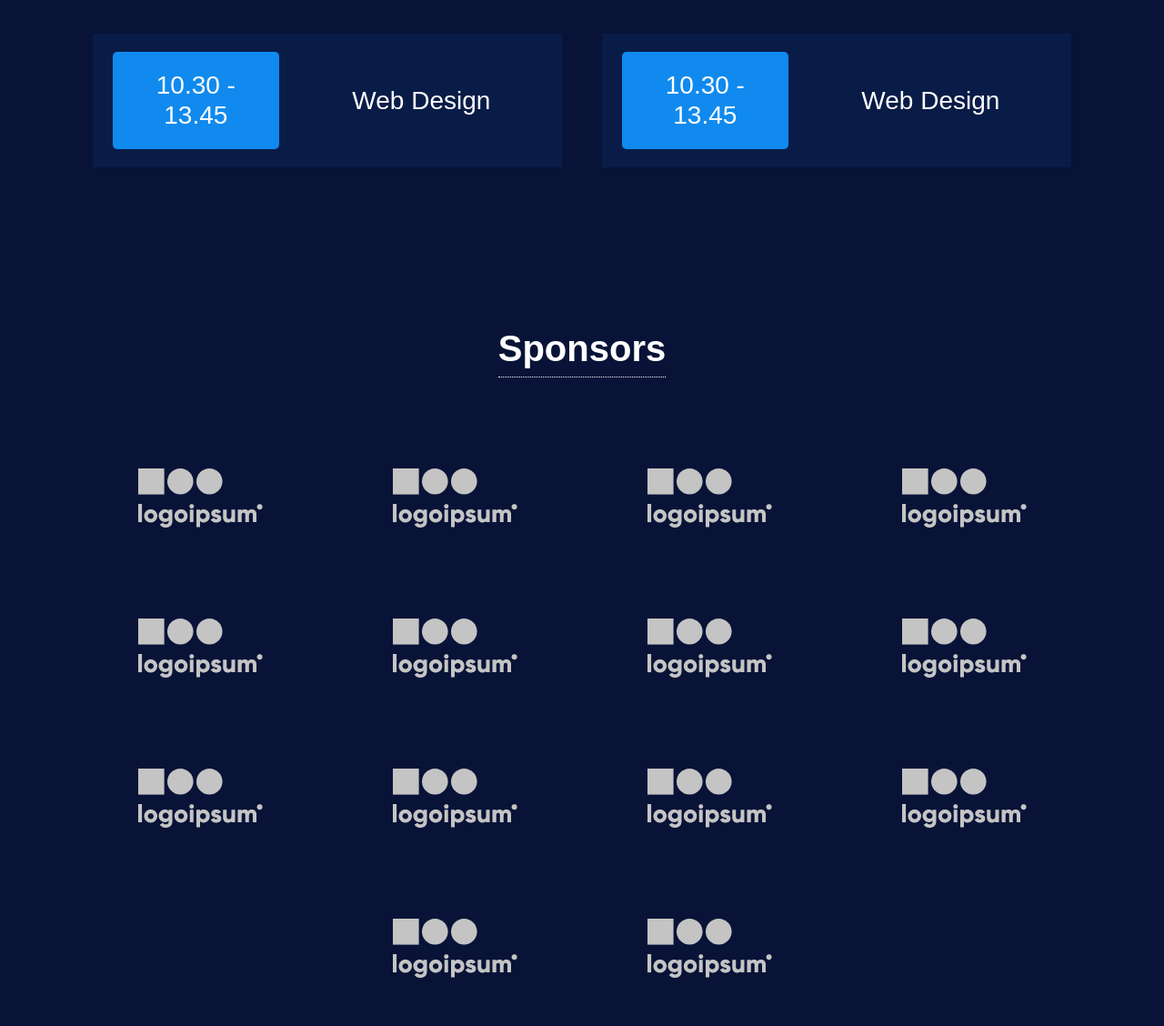
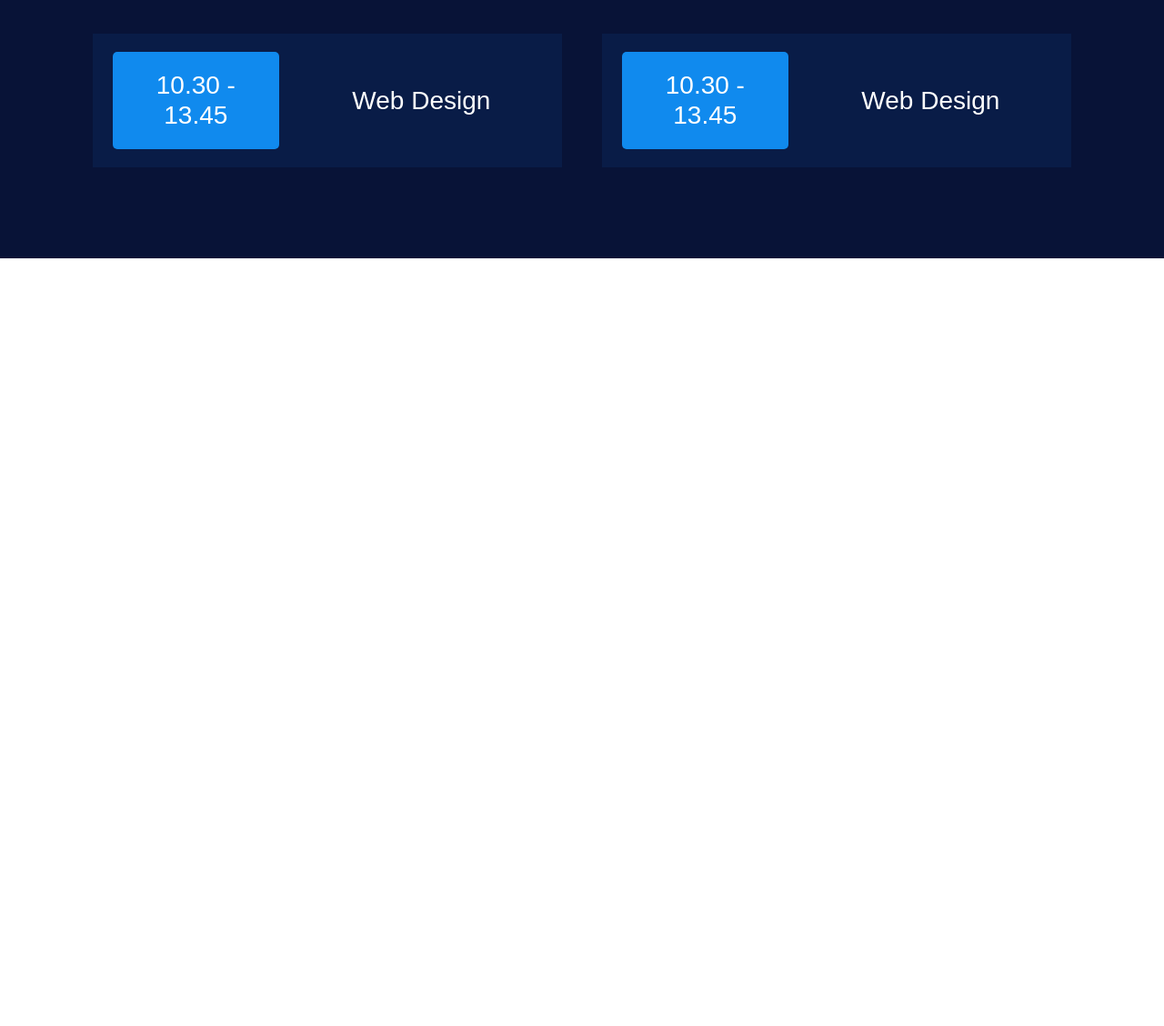
Before and after one commit to ankitdmeshram/ascend-tech-fest, a plain HTML site: page index.html in a window 1280 px wide. Shown: the part 1437-2565 px from the top of the page at 91% size. After the commit the page ends 1721 px from the top, so only its background shows below. Drawn offline with nearby package versions, Linux system fonts and the light colour scheme.

Commit message:
Revert "Sponsors design create"
This reverts commit 8ac52b97da462c799f07dd633b799841610de22e.

```diff
--- a/css/style.css
+++ b/css/style.css
@@ -2,7 +2,6 @@
   padding: 0;
   margin: 0;
   font-family: sans-serif;
-  overflow-x: hidden;
 }
 
 .gs-hero {
@@ -65,7 +64,6 @@
   padding: 100px 10px 50px 10px;
   background: linear-gradient(#081337, #081337);
   color: white;
-  /* border-bottom: 1px solid rgba(255, 255, 255, 0.141); */
 }
 
 .gs-event h2 {
@@ -110,31 +108,3 @@
         padding: 25px 10px 10px 10px;
     }
 }
-
-.gs-sponsor {
-  padding: 75px 10px;
-  background: linear-gradient(#081337, #081337);
-  color: white;
-}
-
-.gs-sponsor h2 {
-  font-size: 2.5rem;
-  font-weight: 600;
-  text-align: center;
-  border-bottom: 1px dotted white;
-  width: fit-content;
-  margin: auto;
-  padding-bottom: 7px;
-}
-
-.gs-sponsor .sponsor-list {
-  padding: 50px 10px 10px 10px;
-}
-.gs-sponsor .sponsor-list .logo-box {
-  padding: 50px;
-}
-@media (max-width: 992px) {
-  .gs-sponsor .sponsor-list .logo-box {
-    padding: 25px;
-  }
-}
--- a/index.html
+++ b/index.html
@@ -36,10 +36,10 @@
                                 <a class="nav-link" href="#event">Events</a>
                             </li>
                             <li class="nav-item">
-                                <a class="nav-link" href="#sponsor">Sponsors</a>
+                                <a class="nav-link" href="#">Sponsers</a>
                             </li>
                             <li class="nav-item">
-                                <a class="nav-link" href="#contact">Contact</a>
+                                <a class="nav-link" href="#">Contact</a>
                             </li>
                         </ul>
                     </div>
@@ -160,95 +160,13 @@
                         </div>
                     </div>
                 </div>
+
+
+
+
+
             </div>
         </div>
-    </section>
-
-    <section class="gs-sponsor" id="sponsor">
-
-        <div class="container">
-
-            <div class="row">
-                <div class="col-12">
-                    <h2>Sponsors</h2>
-                </div>
-            </div>
-
-            <div class="row justify-content-center sponsor-list">
-                <div class="col-sm-3 col-6">
-                    <div class="logo-box text-center">
-                        <img src="img/logo/logo1.png" class="img-fluid" alt="logo1">
-                    </div>
-                </div>
-                <div class="col-sm-3 col-6">
-                    <div class="logo-box text-center">
-                        <img src="img/logo/logo1.png" class="img-fluid" alt="logo1">
-                    </div>
-                </div>
-                <div class="col-sm-3 col-6">
-                    <div class="logo-box text-center">
-                        <img src="img/logo/logo1.png" class="img-fluid" alt="logo1">
-                    </div>
-                </div>
-                <div class="col-sm-3 col-6">
-                    <div class="logo-box text-center">
-                        <img src="img/logo/logo1.png" class="img-fluid" alt="logo1">
-                    </div>
-                </div>
-                <div class="col-sm-3 col-6">
-                    <div class="logo-box text-center">
-                        <img src="img/logo/logo1.png" class="img-fluid" alt="logo1">
-                    </div>
-                </div>
-                <div class="col-sm-3 col-6">
-                    <div class="logo-box text-center">
-                        <img src="img/logo/logo1.png" class="img-fluid" alt="logo1">
-                    </div>
-                </div>
-                <div class="col-sm-3 col-6">
-                    <div class="logo-box text-center">
-                        <img src="img/logo/logo1.png" class="img-fluid" alt="logo1">
-                    </div>
-                </div>
-                <div class="col-sm-3 col-6">
-                    <div class="logo-box text-center">
-                        <img src="img/logo/logo1.png" class="img-fluid" alt="logo1">
-                    </div>
-                </div>
-                <div class="col-sm-3 col-6">
-                    <div class="logo-box text-center">
-                        <img src="img/logo/logo1.png" class="img-fluid" alt="logo1">
-                    </div>
-                </div>
-                <div class="col-sm-3 col-6">
-                    <div class="logo-box text-center">
-                        <img src="img/logo/logo1.png" class="img-fluid" alt="logo1">
-                    </div>
-                </div>
-                <div class="col-sm-3 col-6">
-                    <div class="logo-box text-center">
-                        <img src="img/logo/logo1.png" class="img-fluid" alt="logo1">
-                    </div>
-                </div>
-                <div class="col-sm-3 col-6">
-                    <div class="logo-box text-center">
-                        <img src="img/logo/logo1.png" class="img-fluid" alt="logo1">
-                    </div>
-                </div>
-                <div class="col-sm-3 col-6">
-                    <div class="logo-box text-center">
-                        <img src="img/logo/logo1.png" class="img-fluid" alt="logo1">
-                    </div>
-                </div>
-                <div class="col-sm-3 col-6">
-                    <div class="logo-box text-center">
-                        <img src="img/logo/logo1.png" class="img-fluid" alt="logo1">
-                    </div>
-                </div>
-            </div>
-
-        </div>
-
     </section>
 
     <!-- Bootstrap JavaScript Libraries -->
```
Also changed, not shown: img/logo/logo1.png (deleted). Lines whose indentation alone changed are shown as unchanged.
